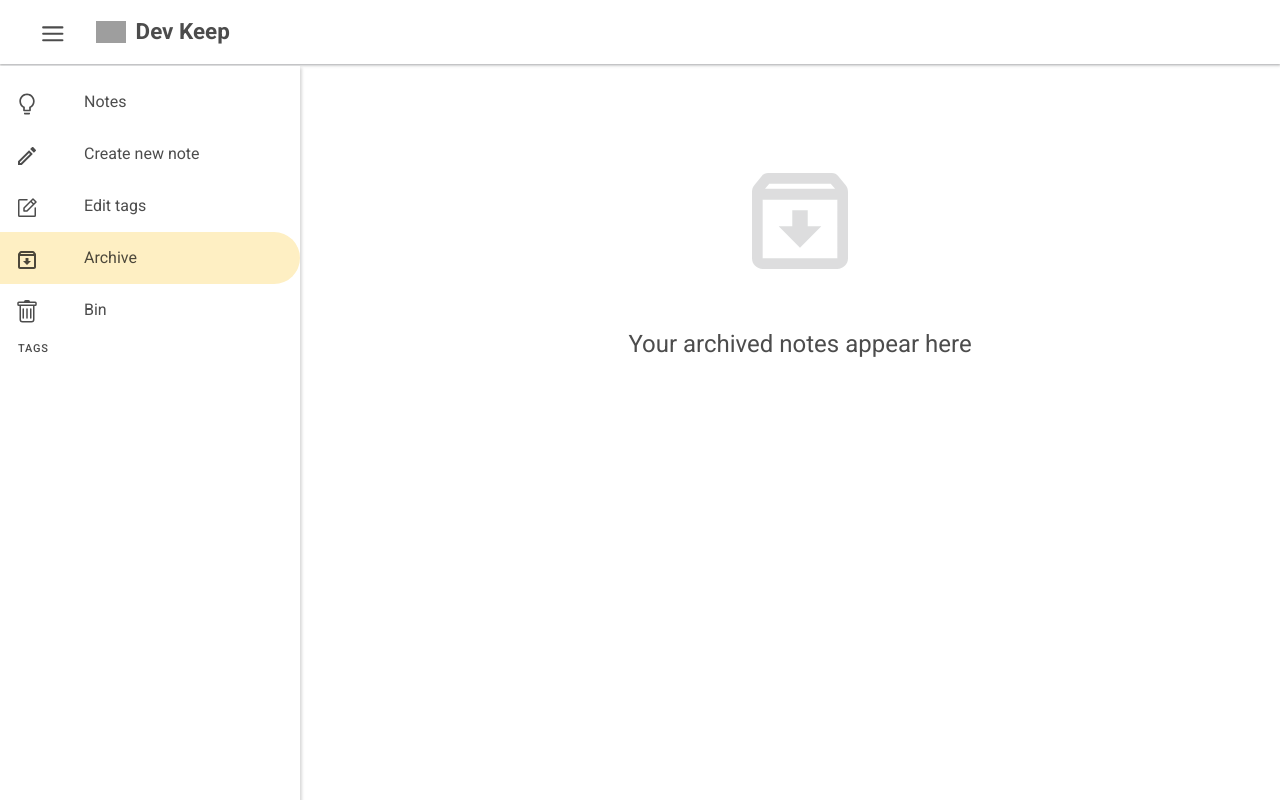
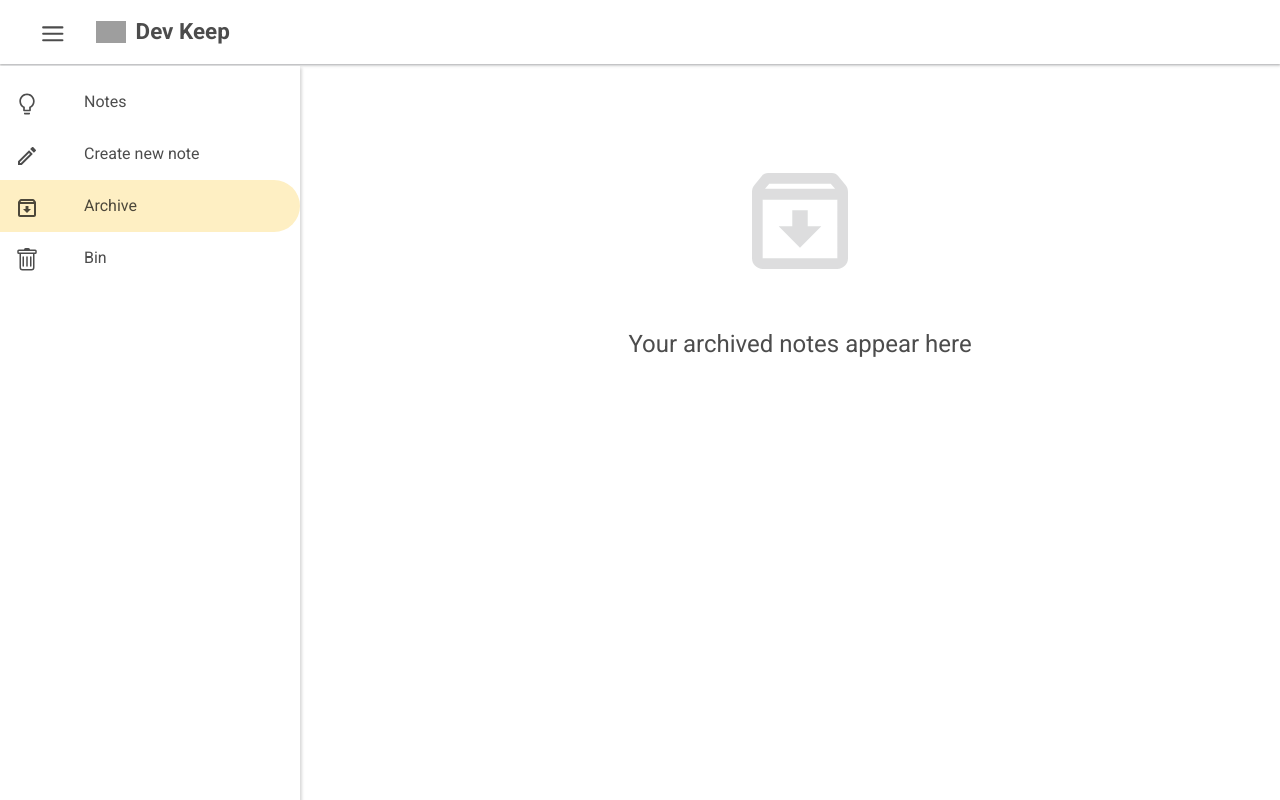
Before and after one commit to SoloProgrammer/TypeScript-React-Advanced-Notes-App, a React (Vite) app: page /archive in a window 1280 px wide. Built offline with nearby package versions, Linux system fonts and the light colour scheme; grey boxes are pictures that could not be loaded.

Commit message:
Hide Edit tags link from the SideBar if tags is null

```diff
--- a/src/components/NoteList/NoteList.tsx
+++ b/src/components/NoteList/NoteList.tsx
@@ -96,7 +96,7 @@ const NoteList = ({ openTagsModal }: NoteListProps) => {
           </Col>
           <Col>
             <Form.Group controlId="select">
-              <Form.Label>Select</Form.Label>
+              <Form.Label>Tags</Form.Label>
               <ReactSelect
                 // value prop - needs to show the tag
                 value={selectedTags.map((tag) => {
--- a/src/components/Shared/SideBar/SideBar.module.css
+++ b/src/components/Shared/SideBar/SideBar.module.css
@@ -25,6 +25,10 @@
     opacity: 0;
     pointer-events: none;
     transition: .3s all cubic-bezier(0.76, 0, 0.24, 1);
+}
+
+.hide {
+    display: none;
 }
 
 .container::-webkit-scrollbar {
--- a/src/components/Shared/SideBar/SideBar.tsx
+++ b/src/components/Shared/SideBar/SideBar.tsx
@@ -51,6 +51,7 @@ const SideBar = ({
       name: "Edit tags",
       onclick: openTagsModal,
       icon: <PiNotePencil />,
+      isHide: tags.length < 1,
     },
     {
       path: "/archive",
@@ -75,7 +76,11 @@ const SideBar = ({
       <aside className={`${styles.container}  ${!open ? styles.close : ""}`}>
         <ul className={styles.list}>
           {links.map((link) => (
-            <Link key={link.path} to={link.path}>
+            <Link
+              className={`${link.isHide ? styles.hide : ""}`}
+              key={link.path}
+              to={link.path}
+            >
               <li
                 onClick={(e) => {
                   if (link.onclick) {
@@ -92,12 +97,14 @@ const SideBar = ({
               </li>
             </Link>
           ))}
+          {tags.length > 0 && (
             <h4
               style={{ margin: "5px 18px 5px 18px" }}
               className={`notesHeading ${styles.tagsHeading}`}
             >
               TAGS
             </h4>
+          )}
           {tags.map((tag) => (
             <Link key={tag.id} to={`/tag/${tag.label}`}>
               <li
```
Lines whose indentation alone changed are shown as unchanged.
